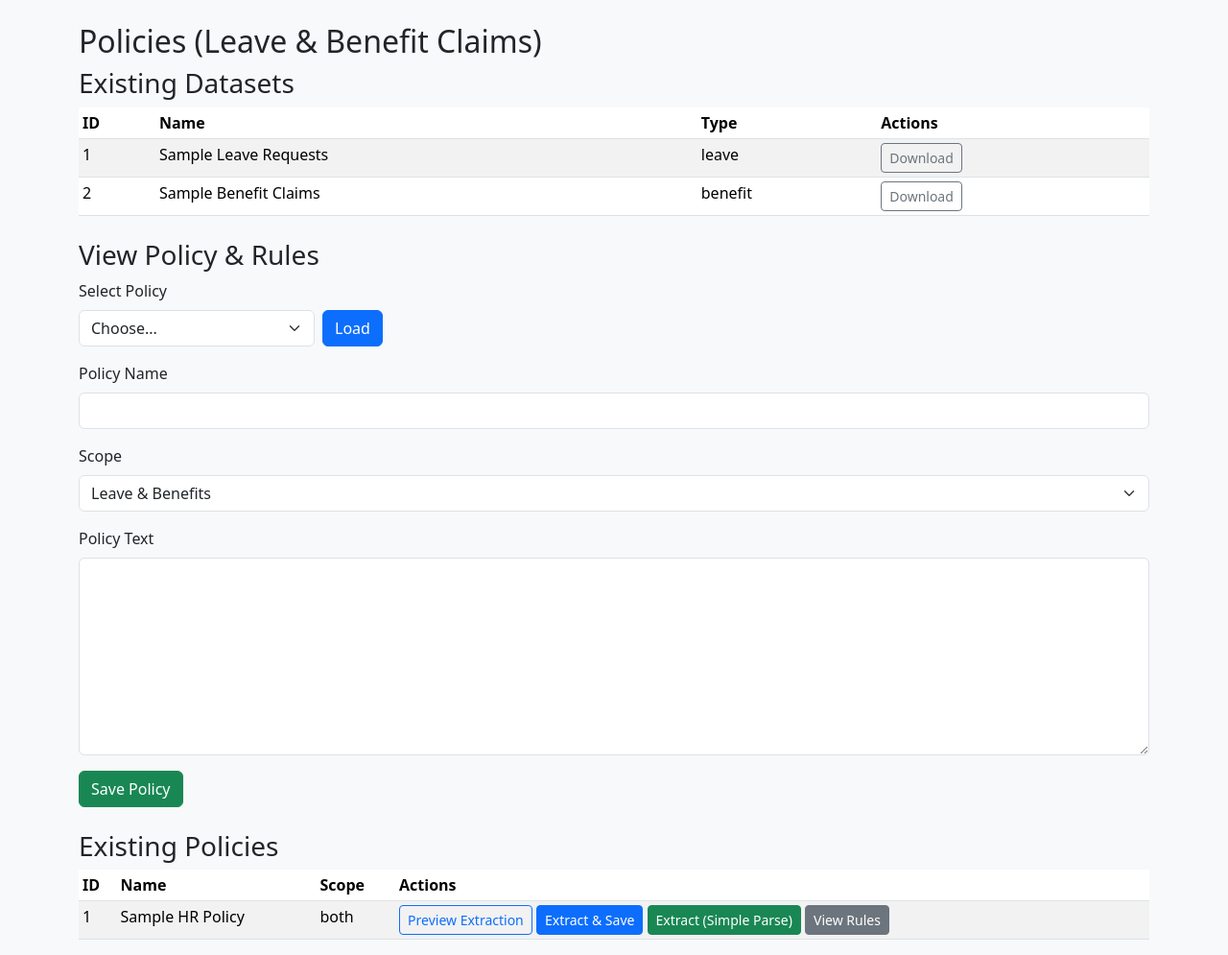
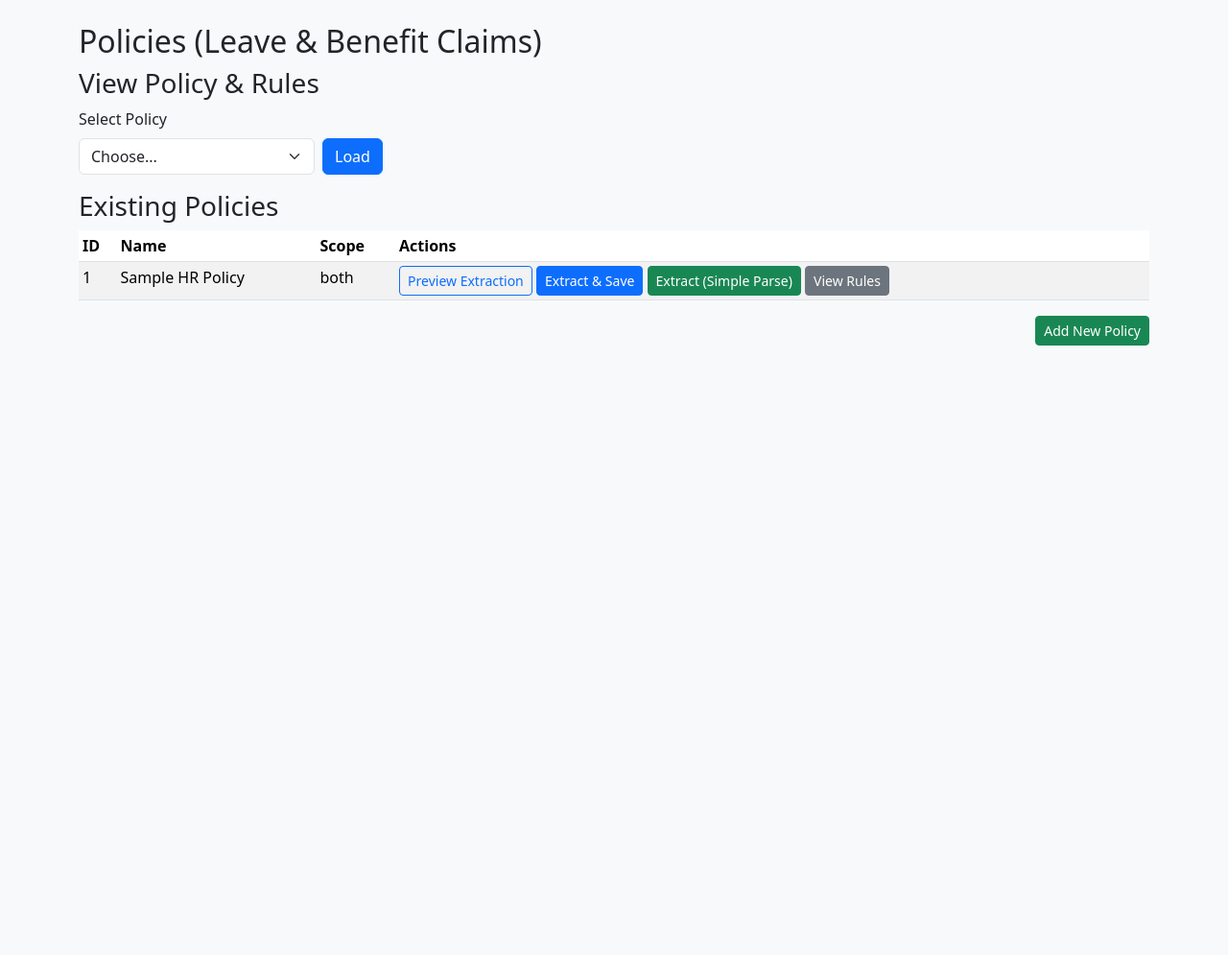
Before and after one commit to jayaprakashnarayanb/HRPCC, a Flask app: page /policies in a window 1280 px wide. Shown: the part 56-1051 px from the top of the page at 96% size. After the commit the page ends 416 px from the top, so only its background shows below. Run offline with Flask 3, Linux system fonts and the light colour scheme; data comes from the database, SQL or seed files in the repository.

Commit message:
change folder align

```diff
--- a/app/app.py
+++ b/app/app.py
@@ -116,7 +116,6 @@ def create_app():
                 return redirect(url_for("policies"))
 
         policies_list = db.query(Policy).all()
-        datasets_list = db.query(Dataset).all()
 
         # Optional selected policy for side-by-side view
         selected_policy = None
@@ -150,7 +149,6 @@ def create_app():
         return render_template(
             "policies.html",
             policies=policies_list,
-            datasets=datasets_list,
             selected_policy=selected_policy,
             rules_json_str=rules_json_str,
         )
--- a/app/templates/policies.html
+++ b/app/templates/policies.html
@@ -2,26 +2,6 @@
 {% block content %}
 <h2>Policies (Leave & Benefit Claims)</h2>
 
-<h3>Existing Datasets</h3>
-<table class="table table-sm table-striped mb-4">
-  <thead>
-    <tr>
-      <th>ID</th><th>Name</th><th>Type</th><th>Actions</th>
-    </tr>
-  </thead>
-  <tbody>
-  {% for d in datasets %}
-    <tr>
-      <td>{{ d.id }}</td>
-      <td>{{ d.name }}</td>
-      <td>{{ d.dataset_type }}</td>
-      <td>
-        <a href="{{ url_for('download_dataset', dataset_id=d.id) }}" class="btn btn-sm btn-outline-secondary">Download</a>
-      </td>
-    </tr>
-  {% endfor %}
-  </tbody>
-  </table>
 
 <h3>View Policy & Rules</h3>
 <form method="get" class="row g-2 mb-3">
@@ -55,26 +35,6 @@
   </div>
 {% endif %}
 
-<form method="post" class="mb-4">
-  <div class="mb-3">
-    <label class="form-label">Policy Name</label>
-    <input type="text" name="name" class="form-control" required>
-  </div>
-  <div class="mb-3">
-    <label class="form-label">Scope</label>
-    <select name="scope" class="form-select">
-      <option value="both">Leave & Benefits</option>
-      <option value="leave">Leave only</option>
-      <option value="benefit">Benefits only</option>
-    </select>
-  </div>
-  <div class="mb-3">
-    <label class="form-label">Policy Text</label>
-    <textarea name="raw_text" rows="8" class="form-control" required></textarea>
-  </div>
-  <button class="btn btn-success" type="submit">Save Policy</button>
-  </form>
-
 <h3>Existing Policies</h3>
 <table class="table table-sm table-striped">
   <thead>
@@ -104,4 +64,28 @@
   {% endfor %}
   </tbody>
 </table>
+
+<div class="d-flex justify-content-end mb-2">
+  <button type="button" class="btn btn-success btn-sm" onclick="const f=document.getElementById('newPolicyForm'); if(f) { f.style.display = (f.style.display==='none' || f.style.display==='') ? 'block' : 'none'; }">Add New Policy</button>
+</div>
+
+<form id="newPolicyForm" method="post" class="mb-4" style="display:none;">
+  <div class="mb-3">
+    <label class="form-label">Policy Name</label>
+    <input type="text" name="name" class="form-control" required>
+  </div>
+  <div class="mb-3">
+    <label class="form-label">Scope</label>
+    <select name="scope" class="form-select">
+      <option value="both">Leave & Benefits</option>
+      <option value="leave">Leave only</option>
+      <option value="benefit">Benefits only</option>
+    </select>
+  </div>
+  <div class="mb-3">
+    <label class="form-label">Policy Text</label>
+    <textarea name="raw_text" rows="8" class="form-control" required></textarea>
+  </div>
+  <button class="btn btn-primary" type="submit">Save Policy</button>
+  </form>
 {% endblock %}
```
Also changed, not shown: app/templates/datasets.html (+24 -23 lines).
